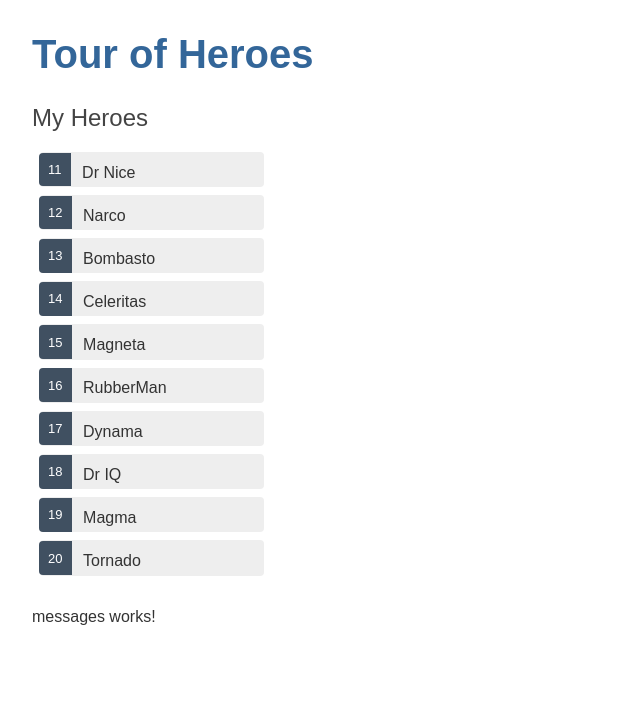
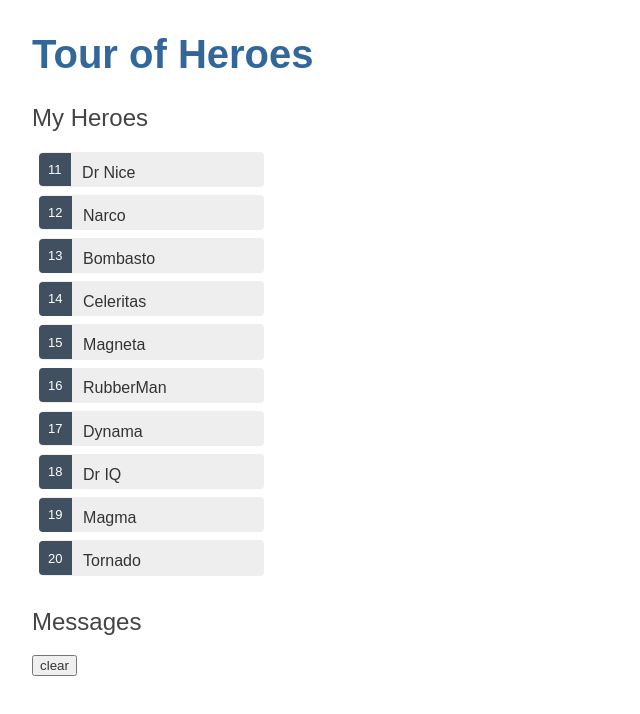
Before and after one commit to eugenio-guarino/Angular-Tour-of-Heroes, an Angular app in the folder tour-of-heroes/: page / in a window 1280 px wide. Shown: the top 714 px of the page, without its empty margins (0-640 px from the left). Built offline with nearby package versions, Linux system fonts and the light colour scheme.

Commit message:
Implement feature to add and clear received messages

```diff
--- a/tour-of-heroes/src/app/messages/messages.component.html
+++ b/tour-of-heroes/src/app/messages/messages.component.html
@@ -1 +1,8 @@
-<p>messages works!</p>
+<div *ngIf="messagesService.messages.length">
+
+    <h2>Messages</h2>
+    <button class="clear"
+        (click)="messagesService.clear()">clear</button>
+    <div *ngFor='let messages of messagesService.messages'> {{message}} </div>
+
+</div>
--- a/tour-of-heroes/src/app/messages/messages.component.ts
+++ b/tour-of-heroes/src/app/messages/messages.component.ts
@@ -1,4 +1,5 @@
 import { Component, OnInit } from '@angular/core';
+import {MessagesService} from '../messages.service';
 
 @Component({
   selector: 'app-messages',
@@ -7,7 +8,7 @@ import { Component, OnInit } from '@angular/core';
 })
 export class MessagesComponent implements OnInit {
 
-  constructor() { }
+  constructor(public messagesService: MessagesService) { }
 
   ngOnInit() {
   }
```
